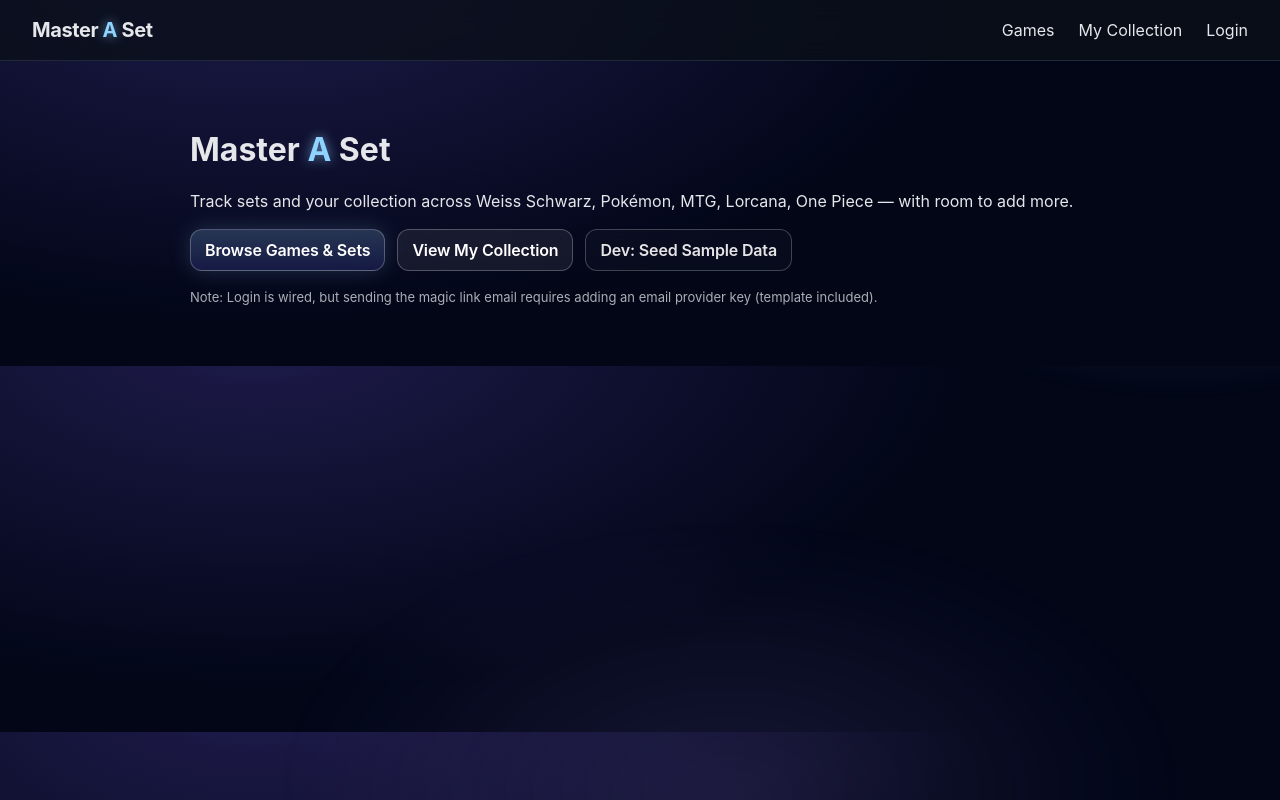
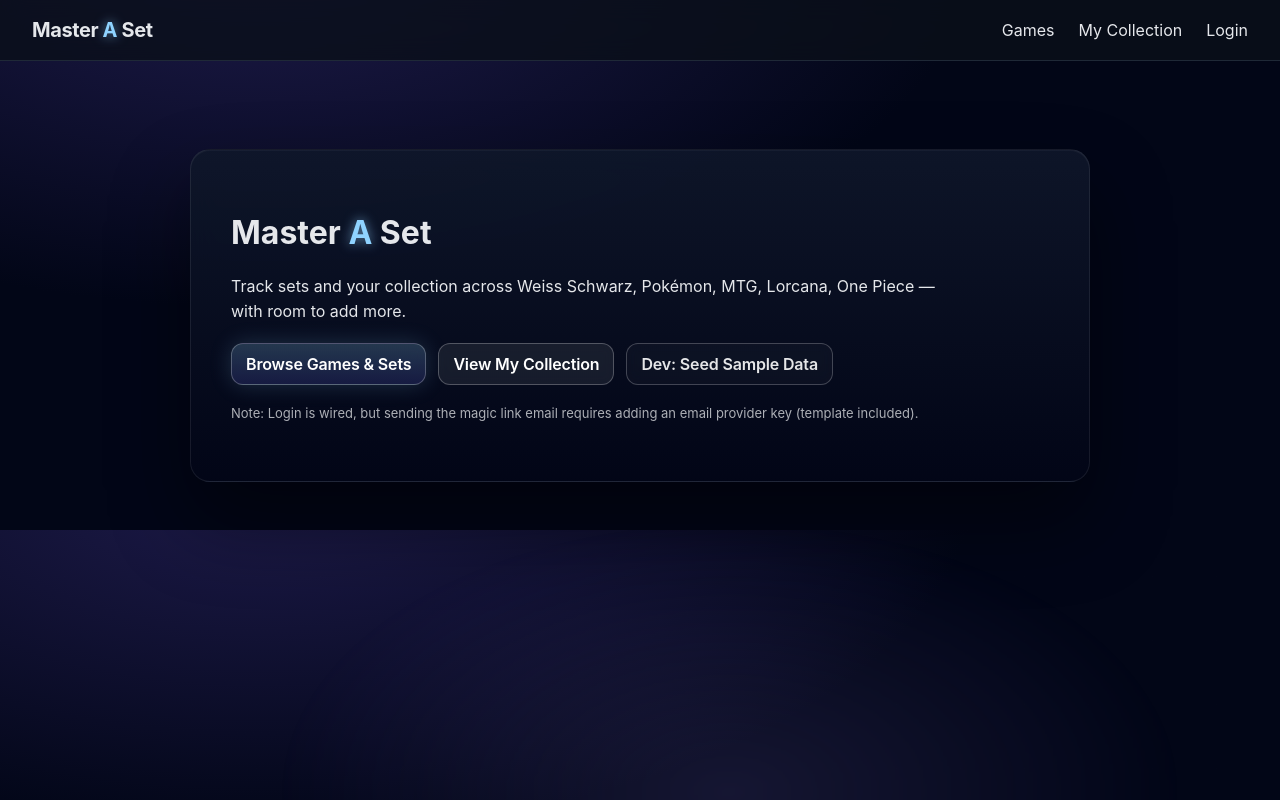
Before and after one commit to Dreckt/Masteraset, a Next.js app: page / in a window 1280 px wide. Built offline with nearby package versions, Linux system fonts and the light colour scheme.

Commit message:
Add glass hero card container

```diff
--- a/app/globals.css
+++ b/app/globals.css
@@ -236,3 +236,40 @@
   opacity: 0.10;
   mask-image: linear-gradient(to bottom, rgba(0,0,0,0.9), rgba(0,0,0,0));
 }
+
+/* ===== Hero Glass Card ===== */
+
+.hero-wrap {
+  display: flex;
+  justify-content: center;
+  padding-top: 40px;
+}
+
+.hero-card {
+  max-width: 900px;
+  width: 100%;
+  padding: 42px 40px 44px;
+  border-radius: 20px;
+  background: linear-gradient(
+    180deg,
+    rgba(15,23,42,0.9),
+    rgba(2,6,23,0.9)
+  );
+  border: 1px solid rgba(255,255,255,0.08);
+  box-shadow:
+    0 40px 80px rgba(0,0,0,0.45),
+    inset 0 1px 0 rgba(255,255,255,0.04);
+  backdrop-filter: blur(16px);
+}
+
+/* Hero spacing */
+.hero-card p {
+  max-width: 720px;
+  font-size: 16px;
+  line-height: 1.6;
+}
+
+.hero-card .note {
+  font-size: 13px;
+  opacity: 0.7;
+}
--- a/app/page.tsx
+++ b/app/page.tsx
@@ -1,6 +1,9 @@
 export default function HomePage() {
   return (
-    <div style={{ maxWidth: 900, margin: "0 auto" }}>
+
+<div className="hero-wrap">
+  <div className="hero-card">
+
 
 <h1 className="brand-title">
   Master <span className="brand-a">A</span> Set
@@ -16,6 +19,8 @@
       <p style={{ marginTop: 18, fontSize: 13, opacity: 0.75 }}>
         Note: Login is wired, but sending the magic link email requires adding an email provider key (template included).
       </p>
-    </div>
+  </div>
+</div>
+
   );
 }
```
